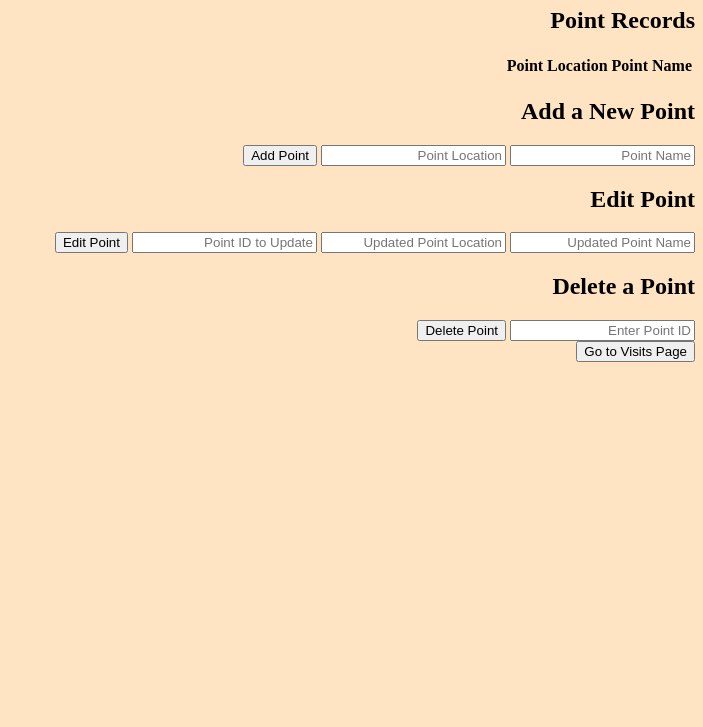
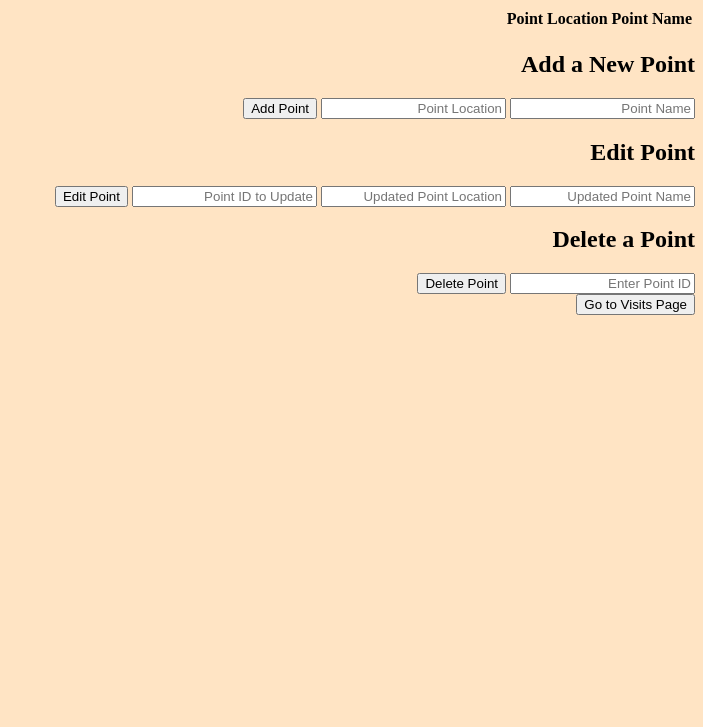
Before and after one commit to hasonateto12/final_node, a website: page public/points.html in a window 1280 px wide. Shown: the part 73-800 px from the top of the page, without its empty margins (577-1280 px from the left). Drawn offline with Linux system fonts and the light colour scheme.

Commit message:
Update points.html
הסרתי כותרת מיותרת בדף

```diff
--- a/public/points.html
+++ b/public/points.html
@@ -15,7 +15,6 @@
         </header>
 
         <section>
-            <h2>Point Records</h2>
             <table>
                 <thead>
                 <tr>
```
